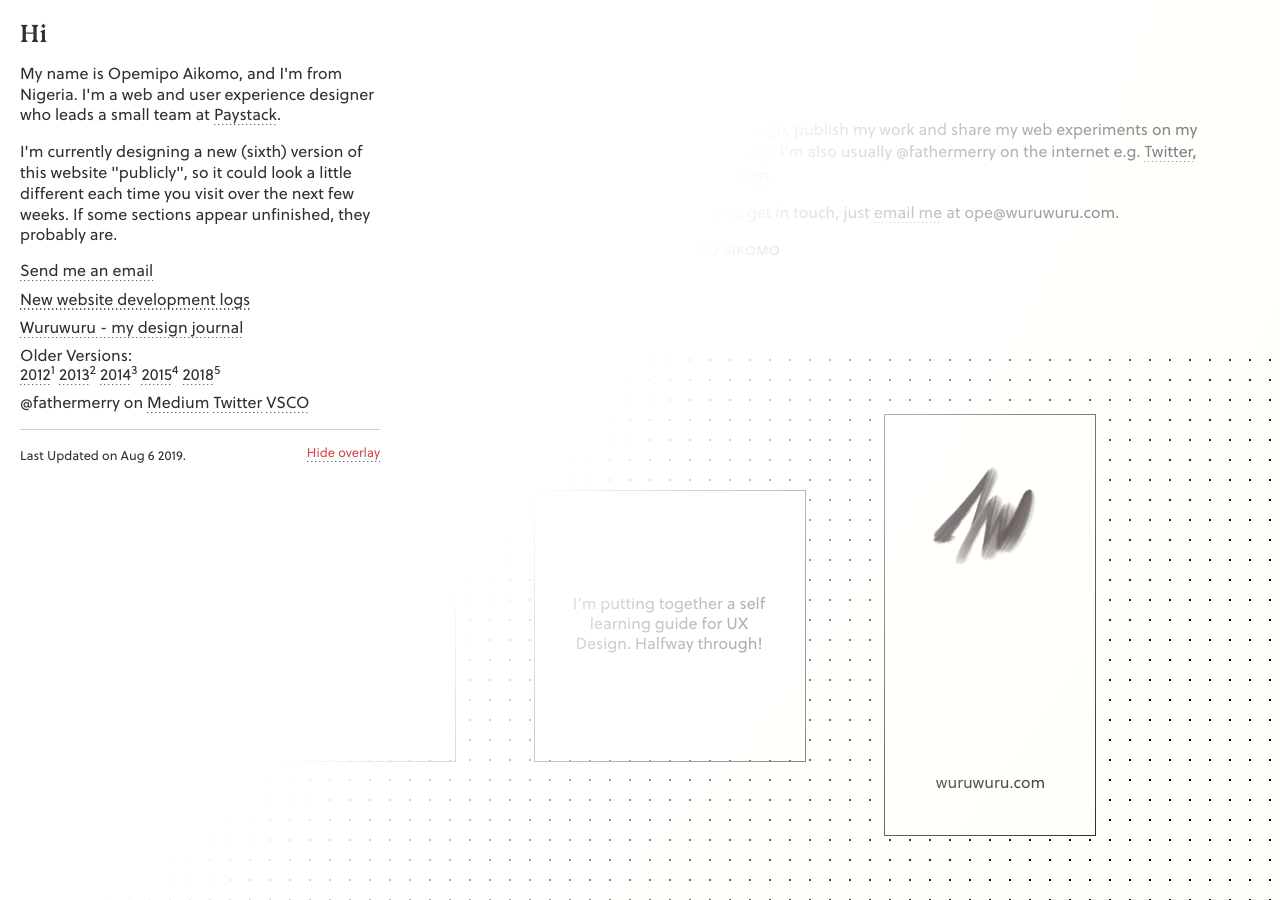
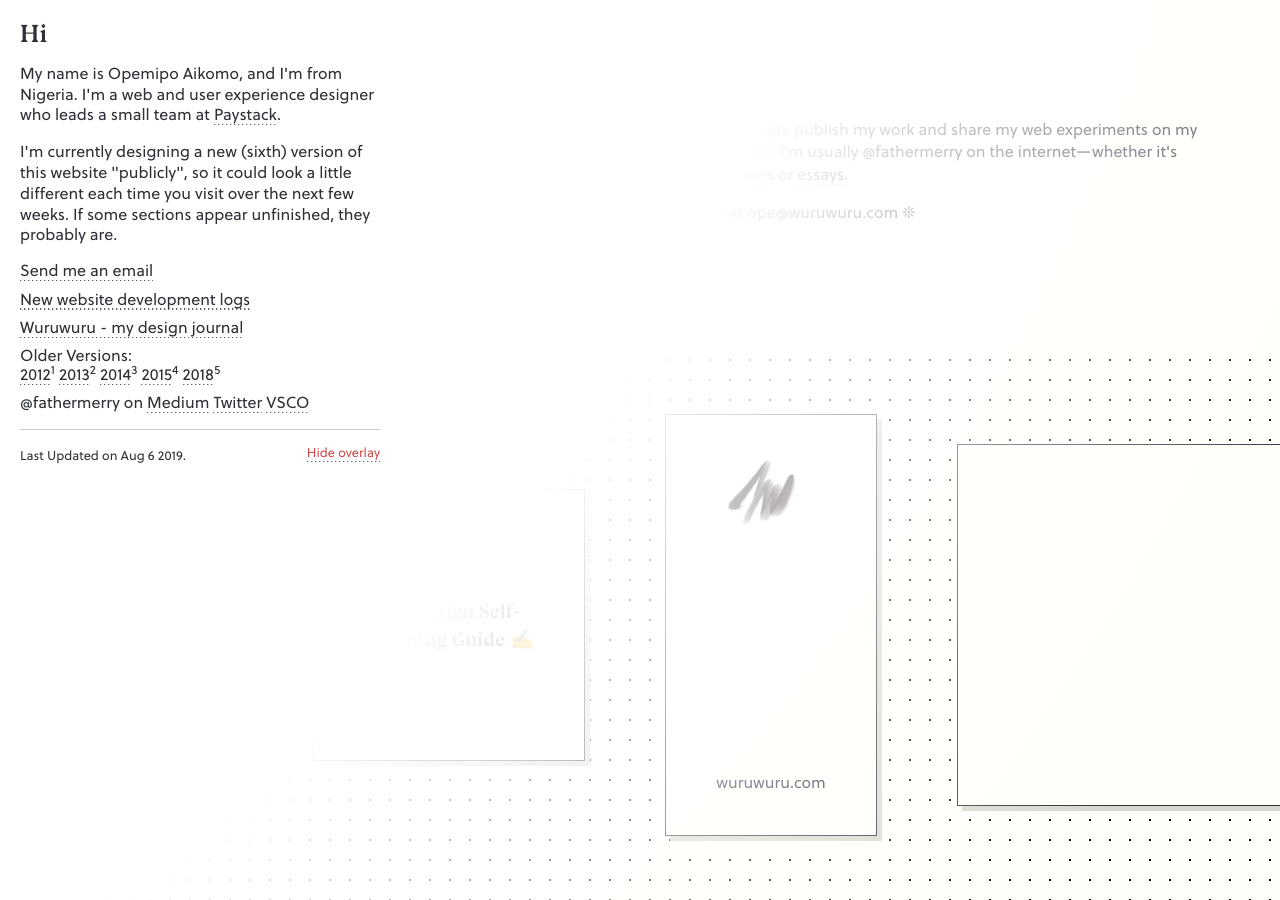
Before and after one commit to fathermerry/opemipo.com, a Jekyll site: the page built from index.md, in a window 1280 px wide. Built offline with Jekyll 4.4.1, drawn with Linux system fonts in a browser that asks for light colours.

Commit message:
Add vinyl and draggable components

```diff
--- a/_includes/components/bookmark.html
+++ b/_includes/components/bookmark.html
@@ -4,21 +4,20 @@
             position: relative;
             width: 150px;
             height: 360px;
-            background: #fffffa;
+            color: var(--foreground-color);
             padding: 30px;
             text-decoration: none;
-            color: #2D3137;
-            border: solid 1px #2D3137;
             display: grid;
             grid-template-rows: auto 30px;
             grid-template-areas:
                 "logo"
                 "link";
-            text-align: center;
+            justify-content: center;
         }
 
         .bookmark img {
             grid-area: logo;
+            width: 100px;
         }
 
         .bookmark span {
@@ -26,9 +25,7 @@
             line-height: 30px;
         }
     </style>
-    <figure>
-        <a class="bookmark"></a>
-    </figure>
+    <a class="bookmark"></a>
 </template>
 <script>
     class StickyBookmark extends HTMLElement {
--- /dev/null
+++ b/_includes/components/draggable.html
@@ -0,0 +1,31 @@
+<template id="template-draggable">
+    <style>
+        figure {
+            background: var(--background-color);
+            border: solid var(--foreground-color);
+            border-width: var(--border-size);
+            box-shadow: 5px 5px 0 var(--background-darker);
+            transition: transform .3s, box-shadow .3s;
+        }
+
+        figure:hover {
+            transform: translate(-5px, -5px);
+            box-shadow: 12px 12px 0 var(--background-darker);
+        }
+    </style>
+    <figure>
+        <slot></slot>
+    </figure>
+</template>
+<script>
+    class DraggableItem extends HTMLElement {
+        constructor() {
+            super();
+            const { content } = document.getElementById('template-draggable');
+            const shadowRoot = this.attachShadow({ mode: 'open' });
+            shadowRoot.appendChild(content.cloneNode(true));
+        }
+    }
+
+    customElements.define('draggable-item', DraggableItem);
+</script>
--- a/_includes/components/note.html
+++ b/_includes/components/note.html
@@ -5,32 +5,19 @@
             position: relative;
             width: 210px;
             height: 210px;
-            background: #fffffa;
+            font-family: 'Bluu Next';
+            color: var(--foreground-color);
             display: flex;
             justify-content: center;
             align-items: center;
-            font-size: 16px;
-            line-height: 20px;
+            font-size: var(--font-size-h4);
+            line-height: 1.4;
             text-align: center;
             padding: 30px;
             text-decoration: none;
-            color: #2D3137;
-        }
-
-        .note:before {
-            content: '';
-            position: absolute;
-            top: 0;
-            left: 0;
-            width: 100%;
-            height: 100%;
-            border: solid 1px #2D3137;
-            transition: all 0.3s;
         }
     </style>
-    <figure>
-        <a class="note"></a>
-    </figure>
+    <a class="note"></a>
 </template>
 <script>
     class StickyNote extends HTMLElement {
--- /dev/null
+++ b/_includes/components/vinyl.html
@@ -0,0 +1,22 @@
+<template id="template-vinyl">
+    <style>
+        .vinyl {
+            width: 360px;
+            height: 360px;
+            color: var(--foreground-color);
+        }
+    </style>
+    <div class="vinyl"></div>
+</template>
+<script>
+    class StickyVinyl extends HTMLElement {
+        constructor() {
+            super();
+            const { content } = document.getElementById('template-vinyl');
+            const shadowRoot = this.attachShadow({ mode: 'open' });
+            shadowRoot.appendChild(content.cloneNode(true));
+        }
+    }
+
+    customElements.define('sticky-vinyl', StickyVinyl);
+</script>
--- a/_layouts/default.html
+++ b/_layouts/default.html
@@ -35,45 +35,45 @@
 	{% endif %}
 	<div class="grid">
 		<div class="grid__name">
-			<word-mark
-				name="opemipo aikomo"
-				morphology="ọpẹ́mipọ̀"
-				ipa="ɔ̃k͡pɛmĩk͡pɔ"
-				url="http://yorubaname.com/entries/opemipo"
-			>
-			</word-mark>
+			<word-mark></word-mark>
 		</div>
 		<div class="grid__intro">
 			<main class="intro">
 				<div class="intro__copy">
-					<p>Glad you're here. My name is Opemipo Aikomo and this corner of the internet is my homepage.</p>
-					<p>I’m a web and UX designer based in Lagos, Nigeria. I'm responsible for design at <a target="_blank" href="https://paystack.com">Paystack</a>, where we build software and APIs for online commerce in Africa.</p>
-					<p>I write about design, publish my work and share my web experiments on my journal <a target="_blank" href="https://wuruwuru.com">Wuruwuru</a>. I’m also usually @fathermerry on the internet e.g. <a target="_blank" href="https://twitter.com/fathermerry">Twitter</a>, <a target="_blank" href="https://vsco.co/fathermerry">VSCO</a> or <a target="_blank" href="https://medium.com/@fathermerry">Medium</a>. </p>
-					<p>If you’d like to get in touch, just <a href="mailto:ope@wuruwuru.com">email me</a> at ope@wuruwuru.com.</p>
-					<footer>
-						<span class="small-caps">© Opemipo Aikomo</span>
-					</footer>
+					<p>Glad you're here. My name is <a href="#">Opemipo Aikomo</a> and this corner of the internet is my homepage.</p>
+					<p>I am a Nigerian web and UX designer, responsible for design at <a target="_blank" href="https://paystack.com">Paystack</a> where we build software and APIs for online commerce in Africa.</p>
+					<p>I write about design, publish my work and share my web experiments on my journal <a target="_blank" href="https://wuruwuru.com">Wuruwuru</a>. I’m usually @fathermerry on the internet—whether it's <a target="_blank" href="https://twitter.com/fathermerry">thoughts</a>, <a target="_blank" href="https://vsco.co/fathermerry">pictures</a> or <a target="_blank" href="https://medium.com/@fathermerry">essays</a>. </p>
+					<p><a href="mailto:ope@wuruwuru.com">Contact me</a> at ope@wuruwuru.com ❊</p>
 				</div>
 			</main>
 		</div>
 		<div class="grid__stage">
 			<draggable-stage>
+				<draggable-item>
 					<sticky-note
-					text="I recently shared: All the things I’m interested in / July 2019"
+						text="All the things I’m interested in / July 2019 ✍"
 						url="https://medium.com/@fathermerry/all-the-things-im-interested-in-july-2019-322610cef44a"
 					>
 					</sticky-note>
+				</draggable-item>
+				<draggable-item>
 					<sticky-note
-					text="I’m putting together a self learning guide for UX Design. Halfway through!"
+						text="UX Design Self-Learning Guide ✍"
 						url="https://www.notion.so/UX-Design-Learning-Guide-24d5040b127749aa81b1af98ad93e64f"
 					>
 					</sticky-note>
+				</draggable-item>
+				<draggable-item>
 					<sticky-bookmark
 						text="wuruwuru.com"
 						url="https://wuruwuru.com"
 						image="/assets/images/wuruwuru.png"
 					>
 					</sticky-bookmark>
+				</draggable-item>
+				<draggable-item>
+					<sticky-vinyl></sticky-vinyl>
+				</draggable-item>
 			</draggable-stage>
 		</div>
 	</div>
@@ -81,7 +81,9 @@
 	<!-- Web Components -->
 	{% include components/wordmark.html %}
 	{% include components/stage.html %}
+	{% include components/draggable.html %}
 	{% include components/note.html %}
 	{% include components/bookmark.html %}
+	{% include components/vinyl.html %}
 </body>
 </html>
--- a/_sass/system/_site.scss
+++ b/_sass/system/_site.scss
@@ -1,4 +1,16 @@
+:root {
+    --background-color: #FFFFFA;
+    --background-darker: #D8D7CF;
+    --foreground-color: #2D3137;
+    --border-size: 1.5px;
+    --font-size-p: 1em;
+    --font-size-h4: 1.25em;
+    --font-size-h3: 1.563em;
+    --font-size-h2: 1.953em;
+    --font-size-h1: 2.441em;
+}
+
 html {
-    background: #fffffa;
-    color: #2D3137;
+    background: var(--background-color);
+    color: var(--foreground-color);
 }
--- a/_sass/system/_text.scss
+++ b/_sass/system/_type.scss
@@ -27,15 +27,24 @@
 }
 
 h1 {
-    font-size: 2.441em;
+    font-size: var(--font-size-h1);
 }
 
 h2 {
-    font-size: 1.953em;
+    font-size: var(--font-size-h2);
 }
 
 h3 {
-    font-size: 1.563em;
+    font-size: var(--font-size-h3);
+}
+
+p {
+    font-size: var(--font-size-p);
+    line-height: 1.4;
+
+    &:first-child {
+        margin-top: 0;
+    }
 }
 
 a {
@@ -52,15 +61,6 @@
     }
 }
 
-p {
-    font-size: 1em;
-    line-height: 1.4;
-
-    &:first-child {
-        margin-top: 0;
-    }
-}
-
 .small-caps {
     -moz-font-feature-settings: "c2sc", "smcp";
     -ms-font-feature-settings: "c2sc", "smcp";
--- a/css/site.scss
+++ b/css/site.scss
@@ -8,7 +8,7 @@
 @import "print";
 
 @import "system/site";
-@import "system/text";
+@import "system/type";
 @import "system/form";
 
 @import "layout/body";
```
Lines whose indentation alone changed are shown as unchanged.
